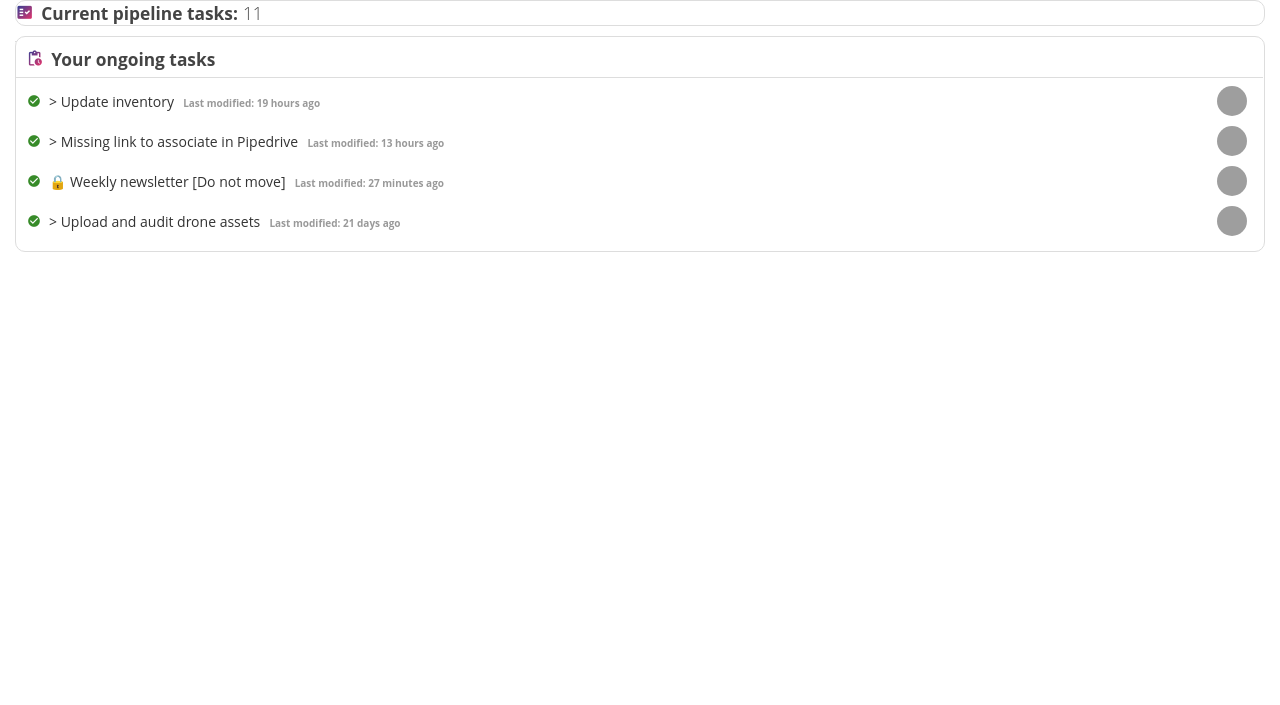
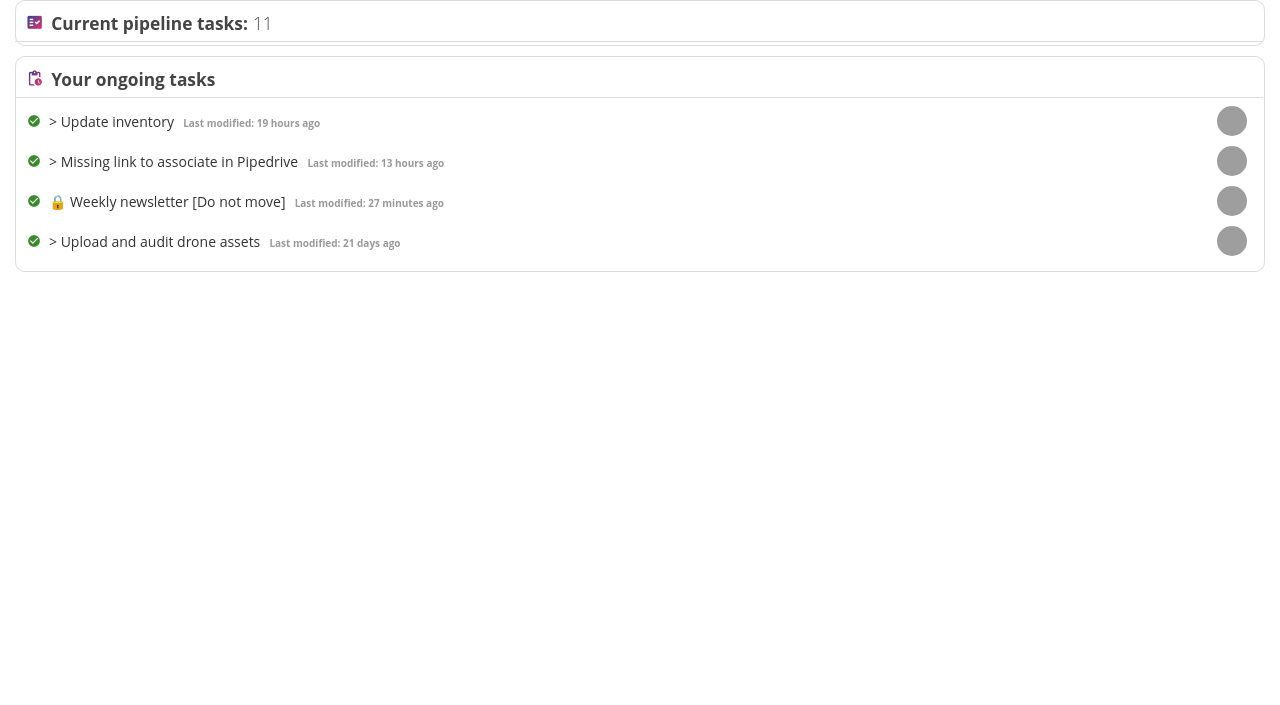
Before and after one commit to nexvia-connect/task-followup, a plain HTML site: page index.html in a window 1280 px wide. Shown: the part 95-800 px from the top of the page. Drawn offline with Linux system fonts and the light colour scheme; grey boxes are pictures that could not be loaded.

Commit message:
Update index.html

```diff
--- a/index.html
+++ b/index.html
@@ -141,7 +141,7 @@
   </div>
 
   <div class="section" style="padding: 0 !important;">
-    <div class="section-title" style="padding: 0; content: none;">
+    <div class="section-title" style="content: none;">
       <span class="material-icons">fact_check</span>
       Current pipeline tasks: <span id="taskCount">Loading...</span>
     </div>
```
